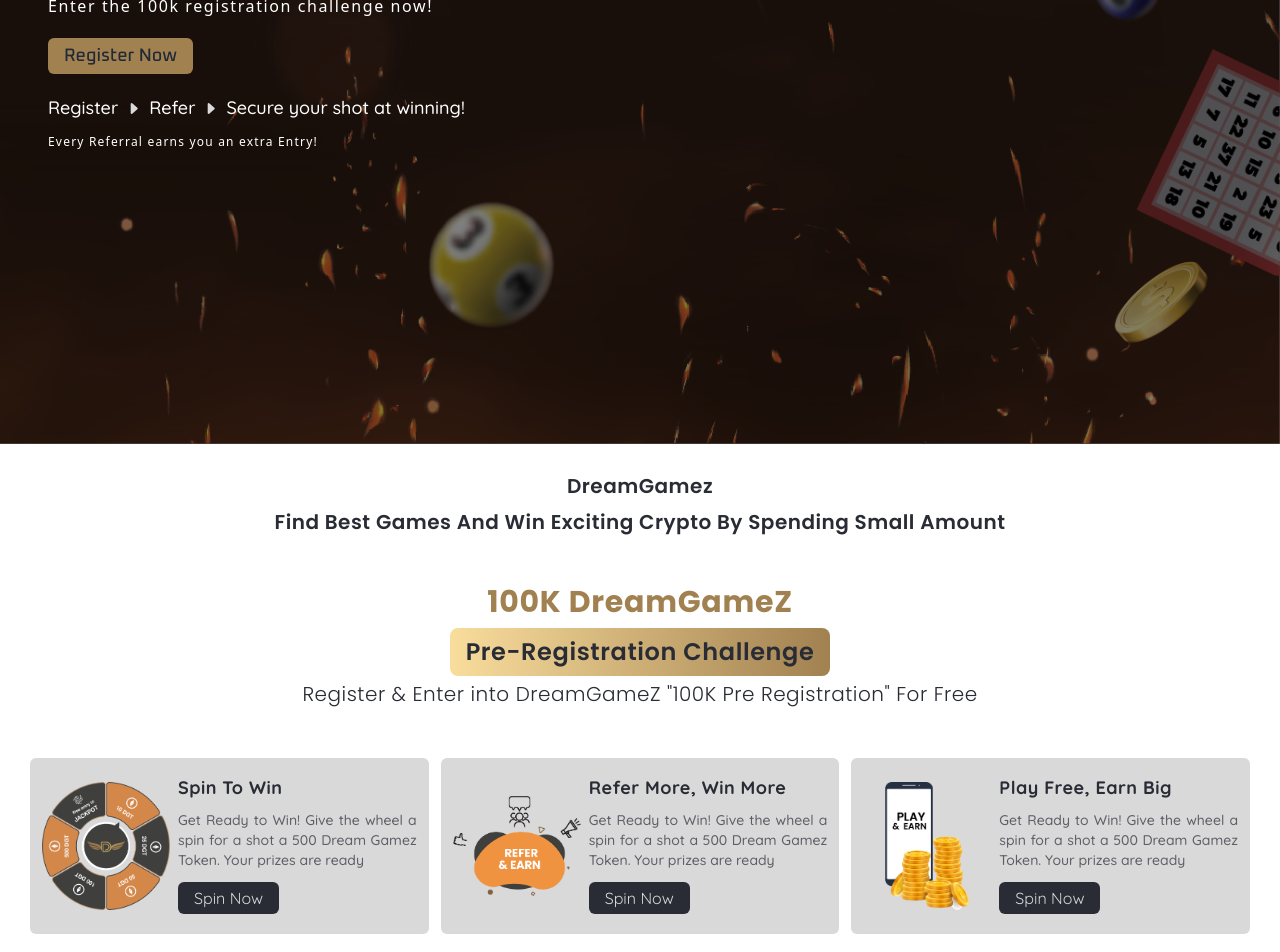
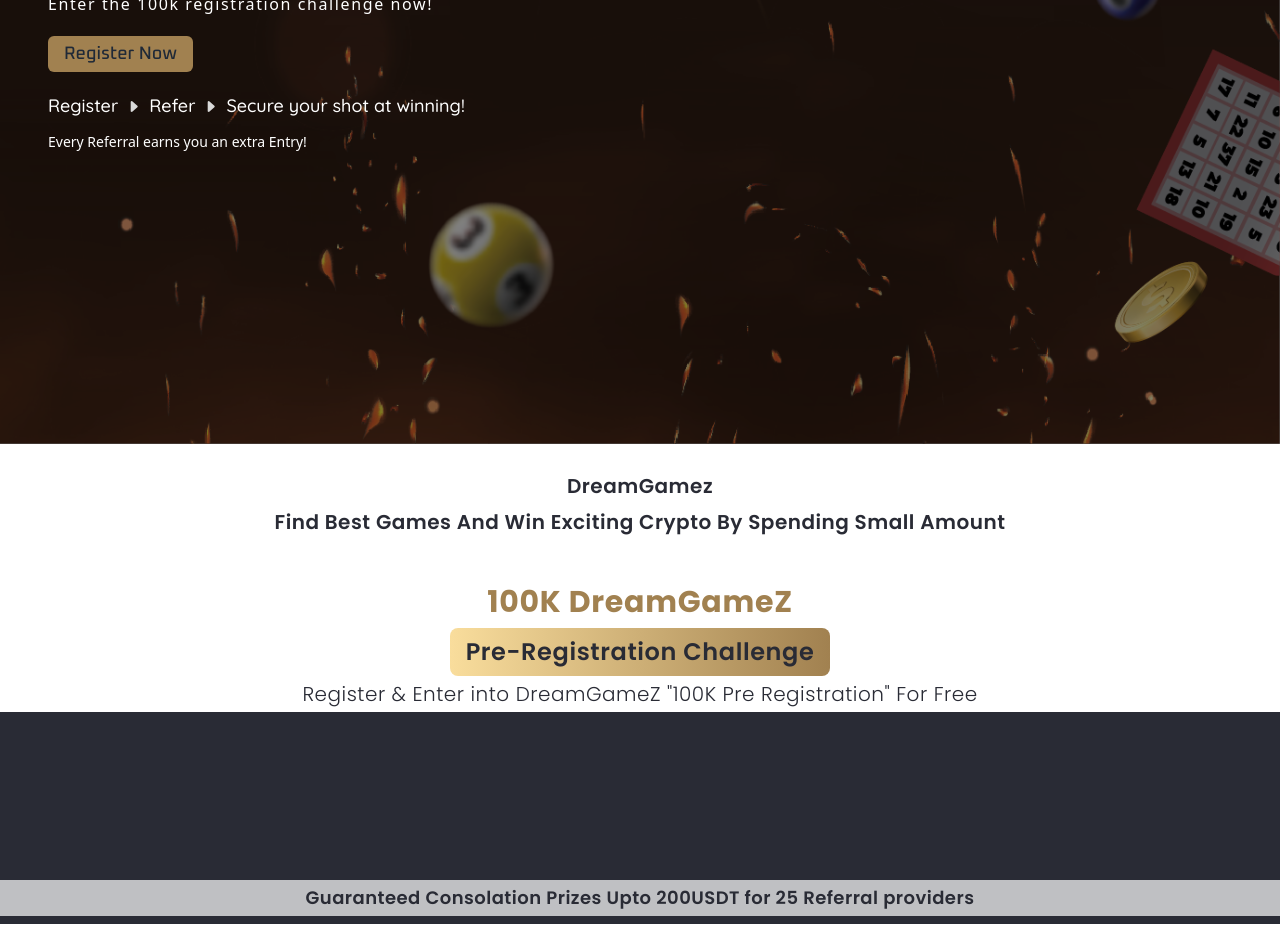
Before and after one commit to Ankan002/dream-gamez, a Next.js app: page / in a window 1280 px wide. Shown: the part 420-1372 px from the top of the page. Built offline with nearby package versions, Linux system fonts and the light colour scheme.

Commit message:
feat: :sparkles: add winner prize promotion

```diff
--- a/app/page.tsx
+++ b/app/page.tsx
@@ -4,6 +4,7 @@ import {
 	FeatureSection,
 	GameSection,
 	HomeHero,
+	WinnerPrizePromotion,
 } from "@/components/home";
 
 export default function Home() {
@@ -13,6 +14,7 @@ export default function Home() {
 			<main className="flex min-h-screen flex-col pt-16">
 				<HomeHero />
 				<GameSection />
+				<WinnerPrizePromotion />
 				<FeatureSection />
 				<Blogs />
 			</main>
--- a/components/home/hero/hero.tsx
+++ b/components/home/hero/hero.tsx
@@ -35,7 +35,7 @@ const Hero = () => {
 
 				<TaglineText
 					text="Every Referral earns you an extra Entry!"
-					className="text-xs mt-3"
+					className="text-sm mt-3 tracking-normal"
 				/>
 			</div>
 		</div>
--- a/components/home/index.ts
+++ b/components/home/index.ts
@@ -2,3 +2,4 @@ export * from "./hero";
 export * from "./feature-section";
 export * from "./blogs";
 export * from "./game-section";
+export * from "./winner-prize-promotion";
--- /dev/null
+++ b/components/home/winner-prize-promotion/index.ts
@@ -0,0 +1 @@
+export { default as WinnerPrizePromotion } from "./winner-prize-promotion";
--- /dev/null
+++ b/components/home/winner-prize-promotion/winner-prize-promotion.tsx
@@ -0,0 +1,16 @@
+import { CommonParagraph } from "../elements";
+
+const WinnerPrizePromotion = () => {
+    return (
+        <div className="w-full flex flex-col py-2 bg-primary-dark">
+            <div className="w-full flex md:flex-row flex-col h-40">
+
+            </div>
+            <div className="w-full flex bg-white/70 px-3">
+                <CommonParagraph text="Guaranteed Consolation Prizes Upto 200USDT for 25 Referral providers" />
+            </div>
+        </div>
+    );
+};
+
+export default WinnerPrizePromotion;
```
